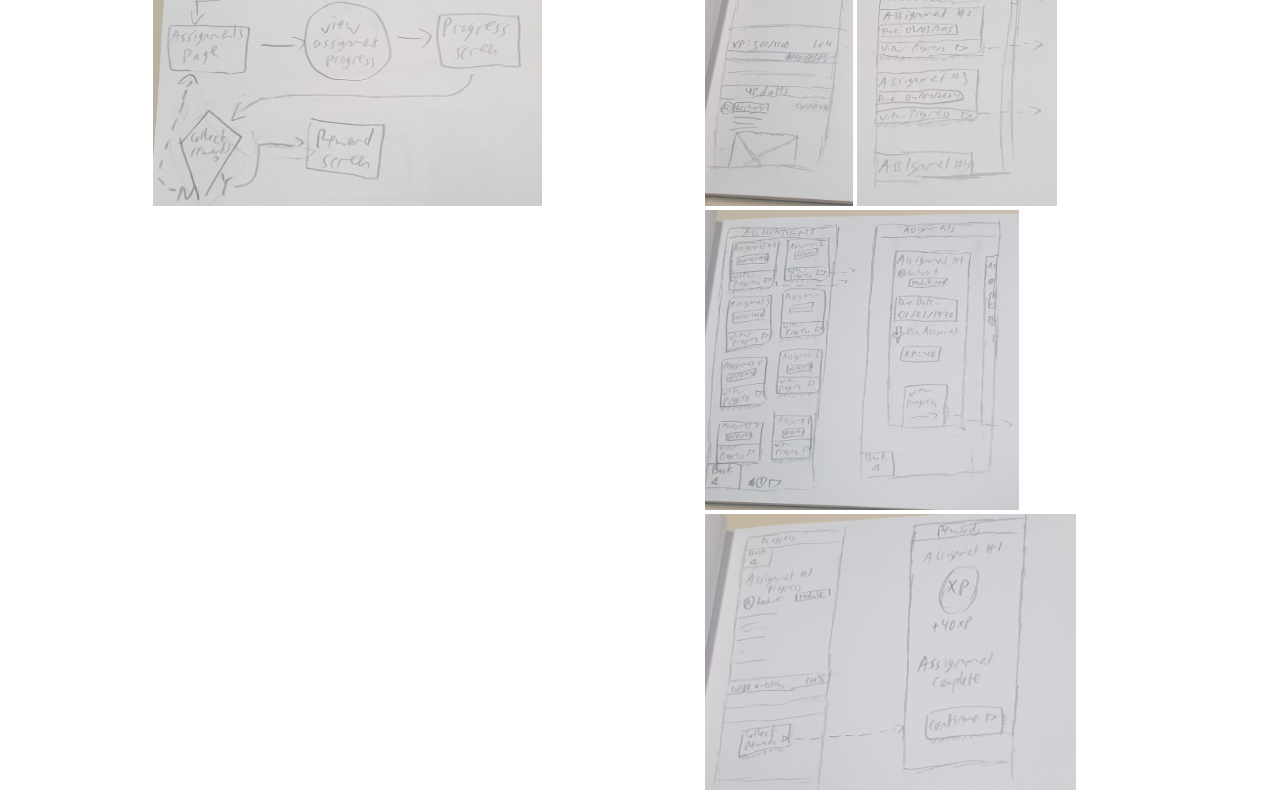
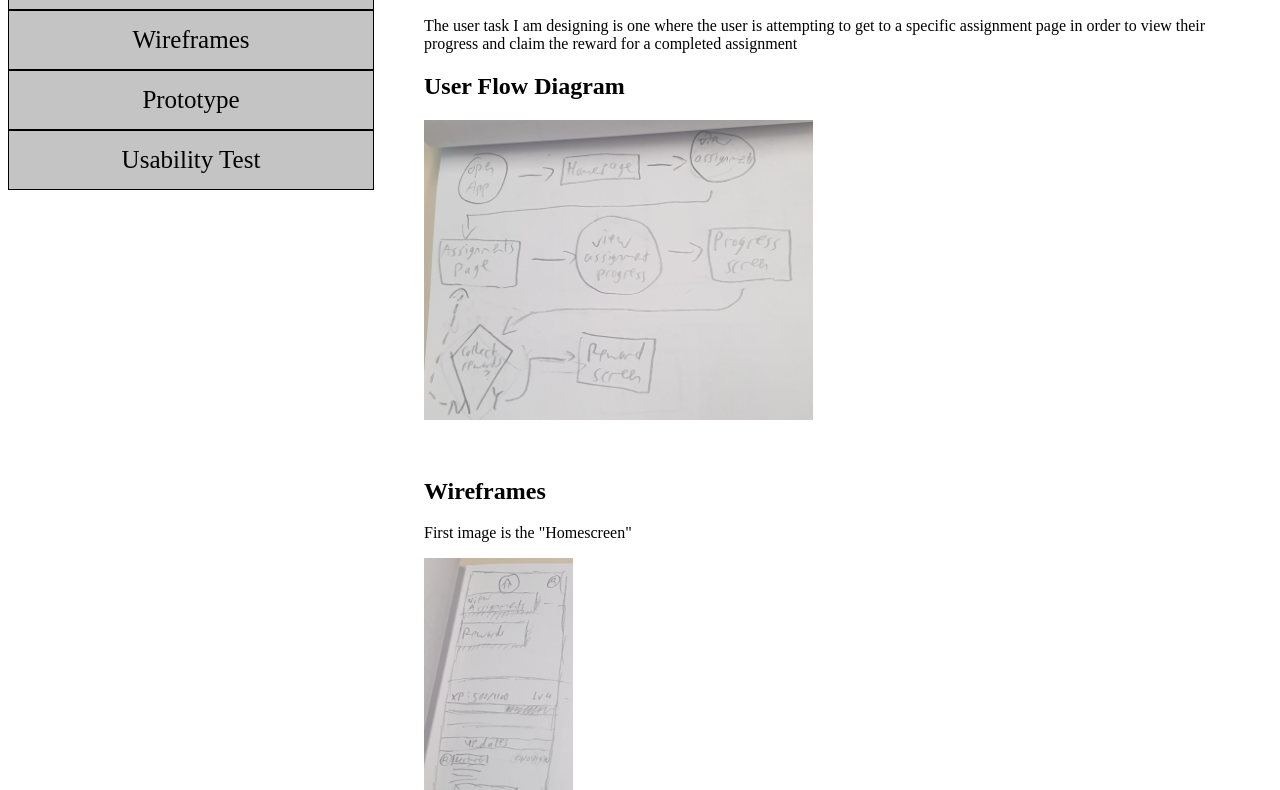
Before and after one commit to KenPowerClassroom/ixd-project-2024-stephenarthur64, a plain HTML site: page Wireframes.html in a window 1280 px wide. Shown: the part 118-908 px from the top of the page. Drawn offline with Linux system fonts and the light colour scheme.

Commit message:
Finished WIreframes and Buttons

```diff
--- a/Wireframes.html
+++ b/Wireframes.html
@@ -5,19 +5,34 @@
     </head>
 
 
-
-    <h1>User Flow Diagram</h1>
+    <body>
+        <div class="nav">
+            <a href="index.html">Home</a>
+            <a href="CompAudit.html">Competitive Audit</a>
+            <a href="Wireframes.html">Wireframes</a>
+            <a href="">Prototype</a>
+            <a href="">Usability Test</a>
+          </div>
+    <div><h1>Wireframes</h1>
+        <h2>User Task</h2>
+        <p>The user task I am designing is one where the user is attempting to get to a specific
+            assignment page in order to view their progress and claim the reward for
+            a completed assignment</p>
+        <h2>User Flow Diagram</h1>
     <p><img src="/Wireframes/User Flow.jpg" alt="User Flow Diagram"></p><br>
 
-    <h1>Wireframes</h1>
-    <p>
-        <img src="/Wireframes/Homepage.jpg" alt="Homepage Wireframe">
-        <img src="/Wireframes/Key_1.jpg" alt="Assignments Number 1">
-        <img src="/Wireframes/Key 2 and 3.jpg" alt="Assignments Number 2 and 3">
-        <img src="/Wireframes/Progress and Rewards.jpg" alt="Progress and Rewards Screens">
-    </p>
-<body>
 
+    <h2>Wireframes</h1>
+    <p>First image is the "Homescreen"</p>
+    <img src="/Wireframes/Homepage.jpg" alt="Homepage Wireframe"> <br>
+    <p>Below are the three alternate versions of the key screen "Assignments"</p>
+    <img src="/Wireframes/Key_1.jpg" alt="Assignments Number 1">
+    <img src="/Wireframes/Key 2 and 3.jpg" alt="Assignments Number 2 and 3"> <br>
+    <p>The final images are the "Progress" and "Rewards" screens respectively</p>
+    <img src="/Wireframes/Progress and Rewards.jpg" alt="Progress and Rewards Screens">
+
+
+</div>
 
 
 
--- a/style.css
+++ b/style.css
@@ -2,12 +2,22 @@
   body{
     display: flex;
   }
-  .nav{
-      min-width: 200px;
-      font-size: 25px;
+  div {
+    padding-right: 50px;
   }
+
   .nav a{
-    border: 2px solid #000000;
+    min-width: 300px;
+    font-size: 25px;
+    border: #000000;
+    background-color:rgb(197, 196, 196);
+    border: 1px solid #000000;
+    padding: 15px 32px;
+    color:black;
+    text-align: center;
+    text-decoration: none;
+    cursor: pointer;
+    display:block;
   }
   table {
     font-family: arial, sans-serif;
```
Also changed, not shown: CompAudit.html (+4 -4 lines), index.html (+4 -4 lines).
